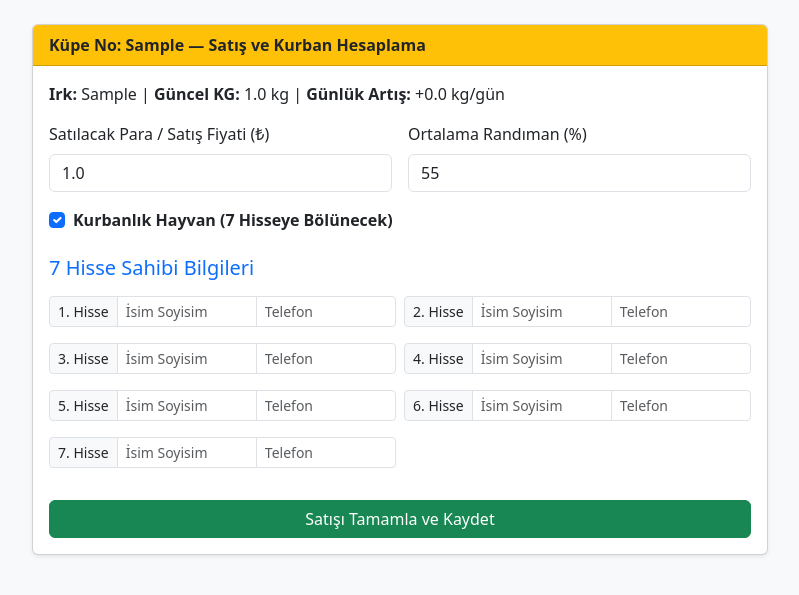
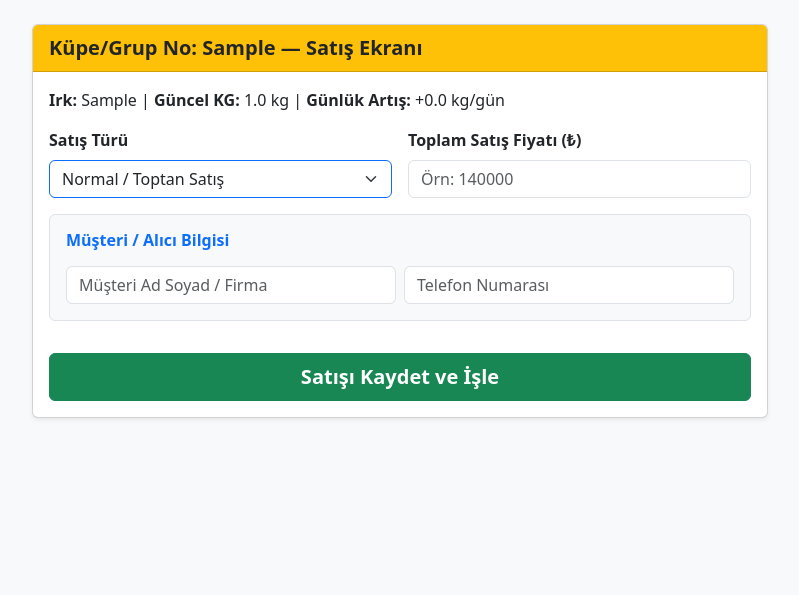
Before and after one commit to Dev1Zfr/PROJE_KLASORU, a Flask app: page /satis-yap/1 in a window 1280 px wide. Shown: the part 80-675 px from the top of the page, without its empty margins (240-1039 px from the left). Run offline with Flask 3, Linux system fonts and the light colour scheme; a user stored in the database is signed in; tables that the repository leaves empty hold one stand-in row (values such as "Sample post").

Commit message:
Update satis_detay.html

```diff
--- a/templates/satis_detay.html
+++ b/templates/satis_detay.html
@@ -4,48 +4,86 @@
 <div class="row justify-content-center">
     <div class="col-md-8">
         <div class="card shadow-sm mb-4">
-            <div class="card-header bg-warning text-dark fw-bold">
-                Küpe No: {{ hayvan.kupe_no }} — Satış ve Kurban Hesaplama
+            <div class="card-header bg-warning text-dark fw-bold fs-5">
+                Küpe/Grup No: {{ hayvan.kupe_no }} — Satış Ekranı
             </div>
             <div class="card-body">
-                <p><strong>Irk:</strong> {{ hayvan.irk }} | <strong>Güncel KG:</strong> {{ hayvan.guncel_kg }} kg | <strong>Günlük Artış:</strong> +{{ hayvan.gunluk_artis }} kg/gün</p>
+                <p class="fs-6"><strong>Irk:</strong> {{ hayvan.irk }} | <strong>Güncel KG:</strong> {{ hayvan.guncel_kg }} kg | <strong>Günlük Artış:</strong> +{{ hayvan.gunluk_artis }} kg/gün</p>
 
                 <form method="POST">
                     <div class="row g-3 mb-3">
                         <div class="col-md-6">
-                            <label class="form-label">Satılacak Para / Satış Fiyati (₺)</label>
-                            <input type="number" step="0.1" name="satis_fiyati" class="form-control" required value="{{ hayvan.satis_fiyati or '' }}">
+                            <label class="form-label fw-bold">Satış Türü</label>
+                            <select name="satis_turu" id="satisTuru" class="form-select border-primary" onchange="turDegistir()">
+                                <option value="Normal">Normal / Toptan Satış</option>
+                                <option value="Kurban">Kurbanlık Satış (7 Hisse)</option>
+                            </select>
                         </div>
                         <div class="col-md-6">
-                            <label class="form-label">Ortalama Randıman (%)</label>
-                            <input type="number" step="0.1" name="randiman" class="form-control" value="55" required>
+                            <label class="form-label fw-bold">Toplam Satış Fiyatı (₺)</label>
+                            <input type="number" step="0.1" name="satis_fiyati" class="form-control" placeholder="Örn: 140000" required>
                         </div>
                     </div>
 
-                    <div class="form-check mb-3">
-                        <input class="form-check-input" type="checkbox" name="is_kurban" id="kurbanCheck" checked>
-                        <label class="form-check-label fw-bold" for="kurbanCheck">
-                            Kurbanlık Hayvan (7 Hisseye Bölünecek)
-                        </label>
+                    <!-- NORMAL SATIŞ ALANI -->
+                    <div id="normalAlan" class="p-3 bg-light rounded border mb-3">
+                        <h6 class="fw-bold text-primary mb-3">Müşteri / Alıcı Bilgisi</h6>
+                        <div class="row g-2">
+                            <div class="col-md-6">
+                                <input type="text" name="alici_ad" id="alici_ad" class="form-control" placeholder="Müşteri Ad Soyad / Firma" required>
+                            </div>
+                            <div class="col-md-6">
+                                <input type="text" name="alici_tel" class="form-control" placeholder="Telefon Numarası">
+                            </div>
+                        </div>
                     </div>
 
-                    <h5 class="mt-4 mb-3 text-primary">7 Hisse Sahibi Bilgileri</h5>
-                    <div class="row g-2">
-                        {% for i in range(1, 8) %}
-                        <div class="col-md-6 mb-2">
-                            <div class="input-group input-group-sm">
-                                <span class="input-group-text">{{ i }}. Hisse</span>
-                                <input type="text" name="hissedar_ad_{i}" class="form-control" placeholder="İsim Soyisim">
-                                <input type="text" name="hissedar_tel_{i}" class="form-control" placeholder="Telefon">
+                    <!-- KURBANLIK SATIŞ ALANI -->
+                    <div id="kurbanAlan" class="p-3 bg-light rounded border mb-3" style="display: none;">
+                        <div class="row g-3 mb-3">
+                            <div class="col-md-6">
+                                <label class="form-label fw-bold">Tahmini Randıman (%)</label>
+                                <input type="number" step="0.1" name="randiman" class="form-control" value="55">
+                            </div>
+                            <div class="col-md-6">
+                                <label class="form-label fw-bold">Bayram Kesim Sırası</label>
+                                <input type="number" name="kesim_sirasi" class="form-control" placeholder="Örn: 12">
                             </div>
                         </div>
-                        {% endfor %}
+
+                        <h6 class="fw-bold text-success mb-3">7 Hisse Sahibi Bilgileri</h6>
+                        <div class="row g-2">
+                            {% for i in range(1, 8) %}
+                            <div class="col-md-6 mb-2">
+                                <div class="input-group input-group-sm">
+                                    <span class="input-group-text fw-bold">{{ i }}. Hisse</span>
+                                    <input type="text" name="hissedar_ad_{{ i }}" class="form-control" placeholder="İsim Soyisim">
+                                    <input type="text" name="hissedar_tel_{{ i }}" class="form-control" placeholder="Telefon">
+                                </div>
+                            </div>
+                            {% endfor %}
+                        </div>
                     </div>
 
-                    <button type="submit" class="btn btn-success w-100 mt-4">Satışı Tamamla ve Kaydet</button>
+                    <button type="submit" class="btn btn-success w-100 fs-5 fw-bold py-2 mt-3">Satışı Kaydet ve İşle</button>
                 </form>
             </div>
         </div>
     </div>
 </div>
+
+<script>
+function turDegistir() {
+    var tur = document.getElementById('satisTuru').value;
+    if (tur === 'Kurban') {
+        document.getElementById('kurbanAlan').style.display = 'block';
+        document.getElementById('normalAlan').style.display = 'none';
+        document.getElementById('alici_ad').removeAttribute('required');
+    } else {
+        document.getElementById('kurbanAlan').style.display = 'none';
+        document.getElementById('normalAlan').style.display = 'block';
+        document.getElementById('alici_ad').setAttribute('required', 'required');
+    }
+}
+</script>
 {% endblock %}
```
